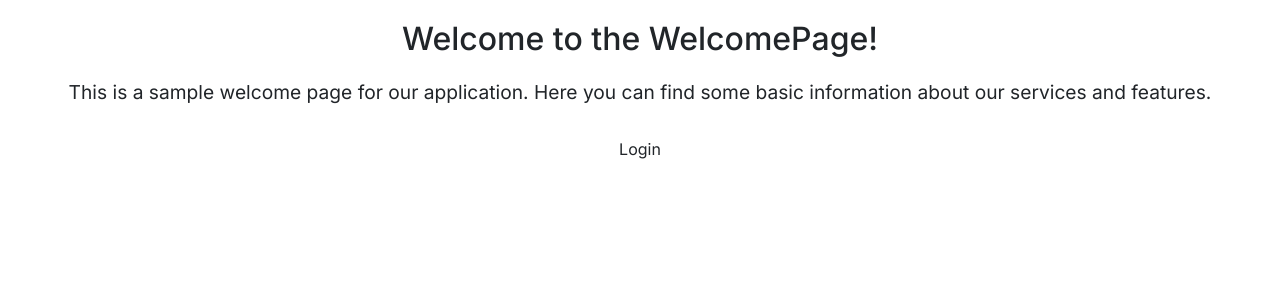
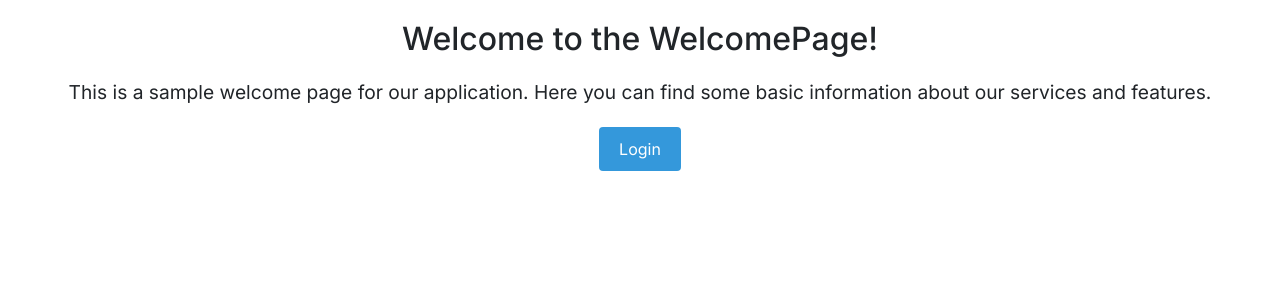
Before and after one commit to JustTOMEK/sportplanner, a Next.js app in the folder frontend/: page /welcome in a window 1280 px wide. Shown: the top 300 px of the page. Built offline with nearby package versions, Linux system fonts and the light colour scheme.

Commit message:
Improved button style on welcome page

```diff
--- a/frontend/src/app/welcome/page.tsx
+++ b/frontend/src/app/welcome/page.tsx
@@ -15,7 +15,12 @@ function WelcomePage({ onLogout }) {
         <div className="welcome-page">
             <h1>Welcome to the WelcomePage!</h1>
             <p>This is a sample welcome page for our application. Here you can find some basic information about our services and features.</p>
-            <button onClick={handleLoginClick}>Login</button>
+            <button
+                className="mybutton-blue"
+                onClick={handleLoginClick}
+            >
+                Login
+            </button>
         </div>
     );
 }
```
